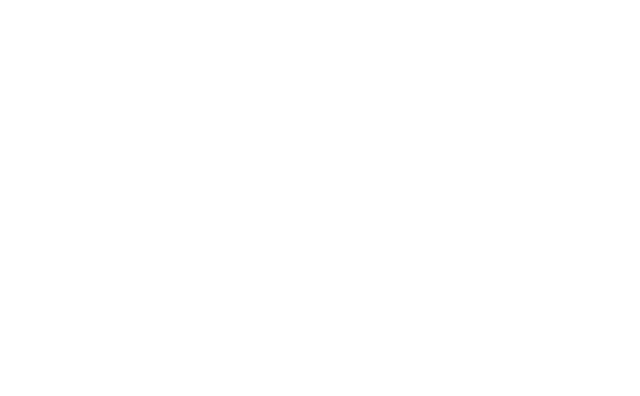
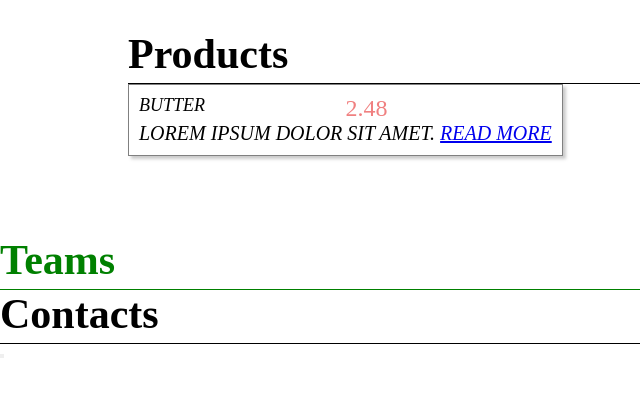
Before and after one commit to tel-ran-de/FE-26-29-m, a website: page index.html in a window 1280 px wide. Shown: the whole page, without its empty margins (0-640 px from the left). Drawn offline with nearby package versions, Linux system fonts and the light colour scheme; files that its build step writes are made by us from their sources.

Commit message:
end of intro with bem

```diff
--- a/index.html
+++ b/index.html
@@ -4,10 +4,42 @@
 		<meta charset="UTF-8" />
 		<meta http-equiv="X-UA-Compatible" content="IE=edge" />
 		<meta name="viewport" content="width=device-width, initial-scale=1.0" />
-		<title>Document</title>
+		<title>BEM - Block Element Modify</title>
 		<link rel="stylesheet" href="./css/styles.css" />
 	</head>
-	<body>
+	<body class="body">
+		<div class="products body__products">
+			<div class="wrapper">
+				<h2 class="header">Products</h2>
+				<div class="products__list">
+					<div
+						class="products__item product products__item--visible product--green"
+					>
+						<div class="product__title">Butter</div>
+						<div class="product__description">
+							Lorem ipsum dolor sit amet.
+							<a href="product__more-link">Read more</a>
+						</div>
+						<div class="product__price">2.48</div>
+					</div>
+					<div class="products__item products__item--favorite"></div>
+					<div class="products__item"></div>
+				</div>
+			</div>
+		</div>
+		<div class="team">
+			<h2 class="header header--green">Teams</h2>
+		</div>
+		<div class="contacts">
+			<h2 class="header">Contacts</h2>
+		</div>
+
+		<button class="modal__button-open modal__button-open_visible"></button>
+
+		<div class="modal">
+			<div class="modal__window"></div>
+		</div>
+
 		<!-- <script src="./js/app.js"></script> -->
 	</body>
 </html>
--- /dev/null
+++ b/src/scss/_variables.scss
@@ -0,0 +1,4 @@
+$mainColor: #333;
+$mainRedColor: #ee0000;
+
+$baseFontsSize: 14px;
--- a/src/scss/styles.scss
+++ b/src/scss/styles.scss
@@ -0,0 +1,89 @@
+@import 'variables';
+
+* {
+	margin: 0;
+	padding: 0;
+	box-sizing: border-box;
+}
+
+body {
+	font-size: $baseFontsSize;
+}
+
+.wrapper {
+	max-width: 80%;
+	margin: 0 auto;
+}
+
+.products {
+	background-image: url(https://);
+	padding: 30px 0 80px;
+	position: relative;
+
+	&__list {
+		display: flex;
+		justify-content: space-between;
+		gap: 20px;
+	}
+
+	&__item {
+		font-size: 20px;
+		text-decoration: none;
+		text-transform: uppercase;
+
+		&--favorite {
+			color: red;
+		}
+	}
+}
+
+.product {
+	padding: 10px;
+	border: 1px solid gray;
+	box-shadow: 3px 3px 3px rgba(125, 125, 125, 0.4);
+	display: grid;
+	grid-template-columns: repeat(2, 1fr);
+	grid-template-areas:
+		'title price'
+		'descr descr';
+
+	&__title {
+		font-size: 18px;
+		font-style: italic;
+		grid-area: title;
+	}
+
+	&__description {
+		font-style: italic;
+		grid-area: descr;
+	}
+
+	&__price {
+		font-size: 1.2em;
+		color: lightcoral;
+		grid-area: price;
+	}
+}
+
+.header {
+	font-size: 3em;
+	font-weight: 900;
+	padding-bottom: 5px;
+	border-bottom: 1px solid #000;
+	color: black;
+
+	&--green {
+		color: green;
+		border-bottom-color: green;
+	}
+}
+
+// .body {
+// 	position: relative;
+
+// 	&__products {
+// 		position: absolute;
+// 		top: 0;
+// 		right: 0;
+// 	}
+// }
```
